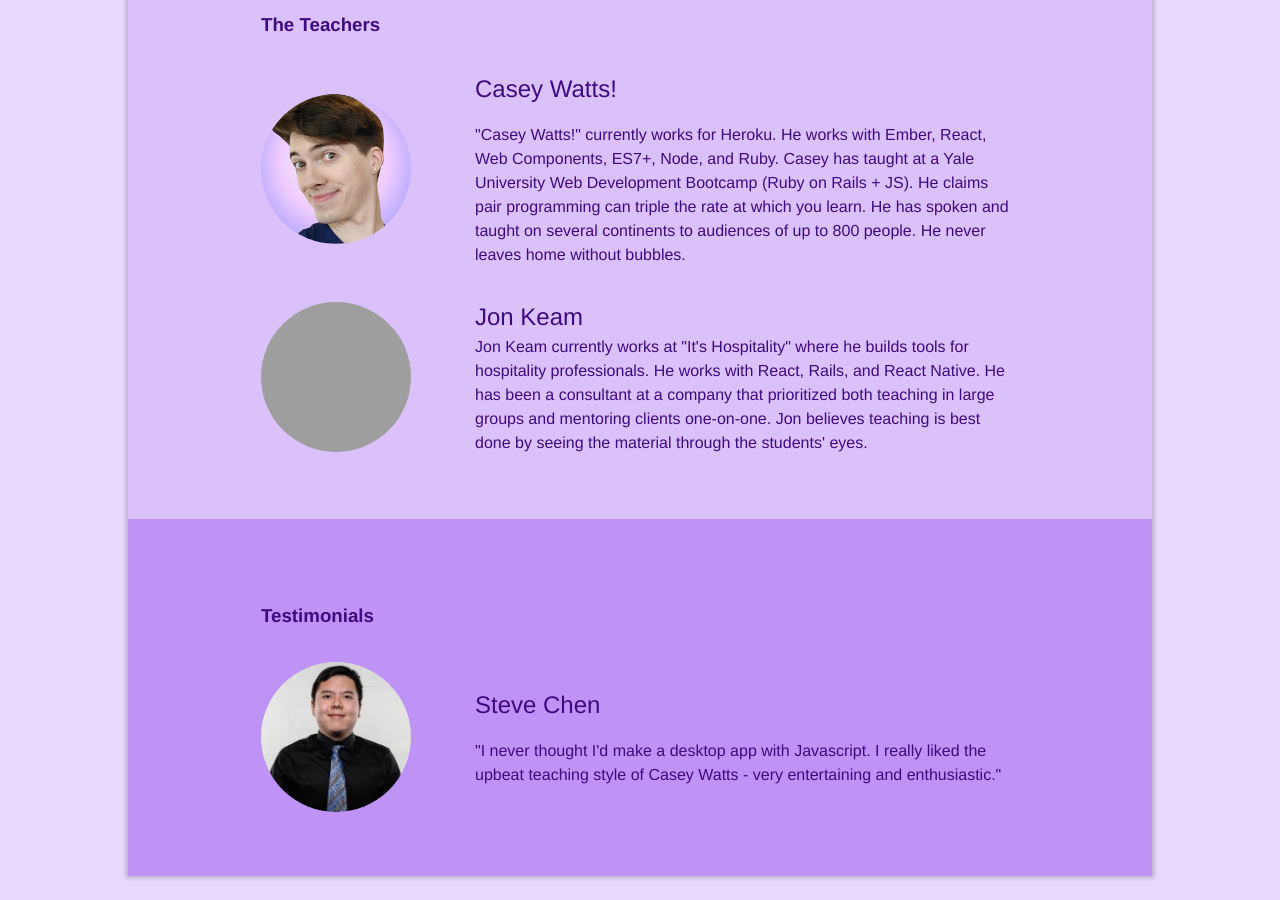
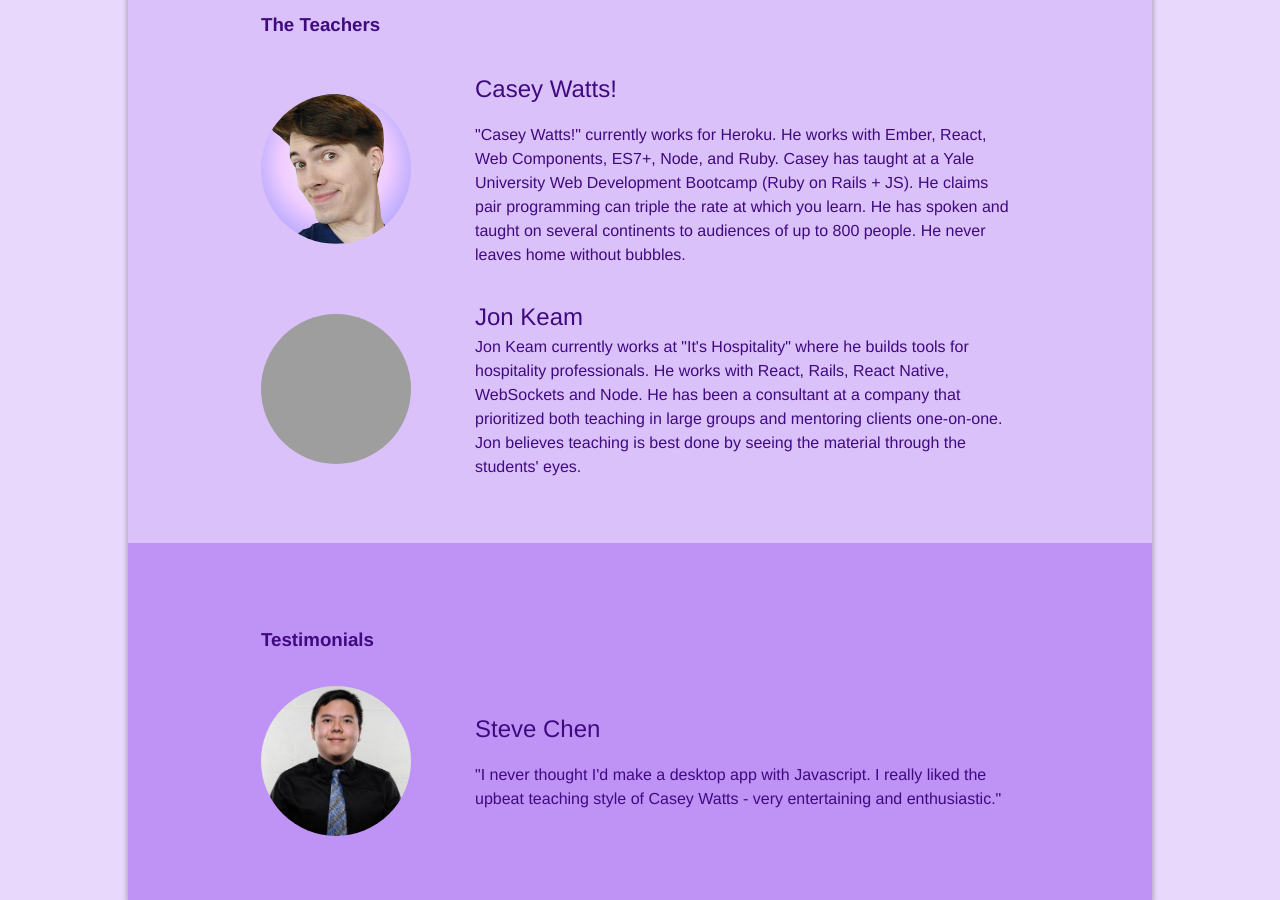
Before and after one commit to learnshinythings/learnshinythings.github.io, a Jekyll site: the page built from electron.md, in a window 1280 px wide and 900 px high, scrolled down 3094 px. Built offline with Jekyll 4.4.1, drawn with Linux system fonts in a browser that asks for light colours; nearby versions of some CDN libraries; grey boxes are pictures that could not be loaded.

Commit message:
add more Jon skills

```diff
--- a/electron.md
+++ b/electron.md
@@ -127,7 +127,7 @@ Spot-checks of some other menubar apps running in the background:
   <img src="/headshot-jon.png" class="headshot">
   <div class="ml5 measure-wide">
     <div class="f3">Jon Keam</div>
-    <div class="f5">Jon Keam currently works at "It's Hospitality" where he builds tools for hospitality professionals. He works with React, Rails, and React Native. He has been a consultant at a company that prioritized both teaching in large groups and mentoring clients one-on-one. Jon believes teaching is best done by seeing the material through the students' eyes.</div>
+    <div class="f5">Jon Keam currently works at "It's Hospitality" where he builds tools for hospitality professionals. He works with React, Rails, React Native, WebSockets and Node. He has been a consultant at a company that prioritized both teaching in large groups and mentoring clients one-on-one. Jon believes teaching is best done by seeing the material through the students' eyes.</div>
   </div>
 </div>
 
```
